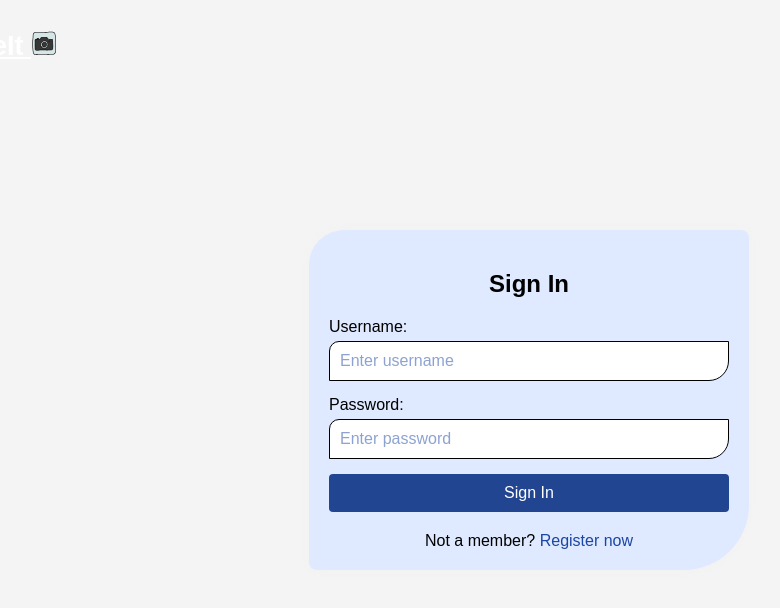
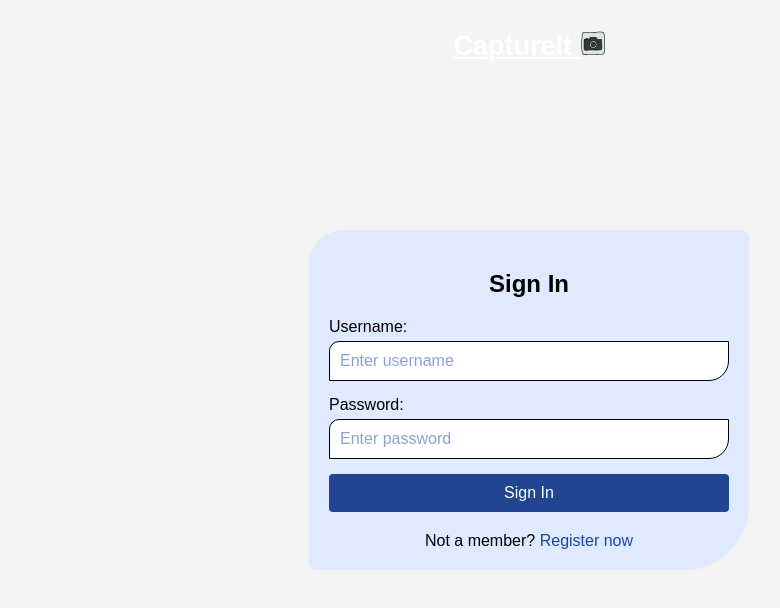
Before and after one commit to Daspavan020/Registration_Form, a plain HTML site: page signin.html in a window 1280 px wide. Shown: the whole page, without its empty margins (111-891 px from the left). Drawn offline with Linux system fonts and the light colour scheme.

Commit message:
Update signin.html

```diff
--- a/signin.html
+++ b/signin.html
@@ -14,7 +14,7 @@
             color: #ffffff;
           position: absolute;
           top: 8px;
-          left: 16px;
+/*           left: 16px; */
           font-size: 18px;
         }
 
@@ -32,6 +32,7 @@
             </svg>
                           </h2></a>
     </div>
+    <br>
     <div class="container">
         <h2>Sign In</h2>
         <form action="/submit_login" method="POST">
```
